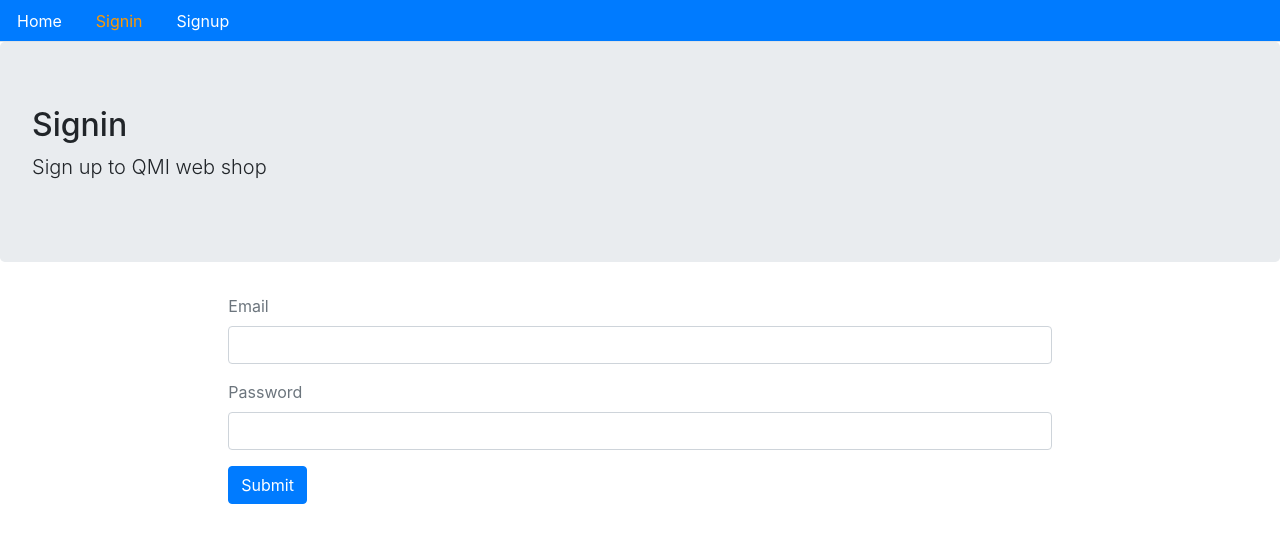
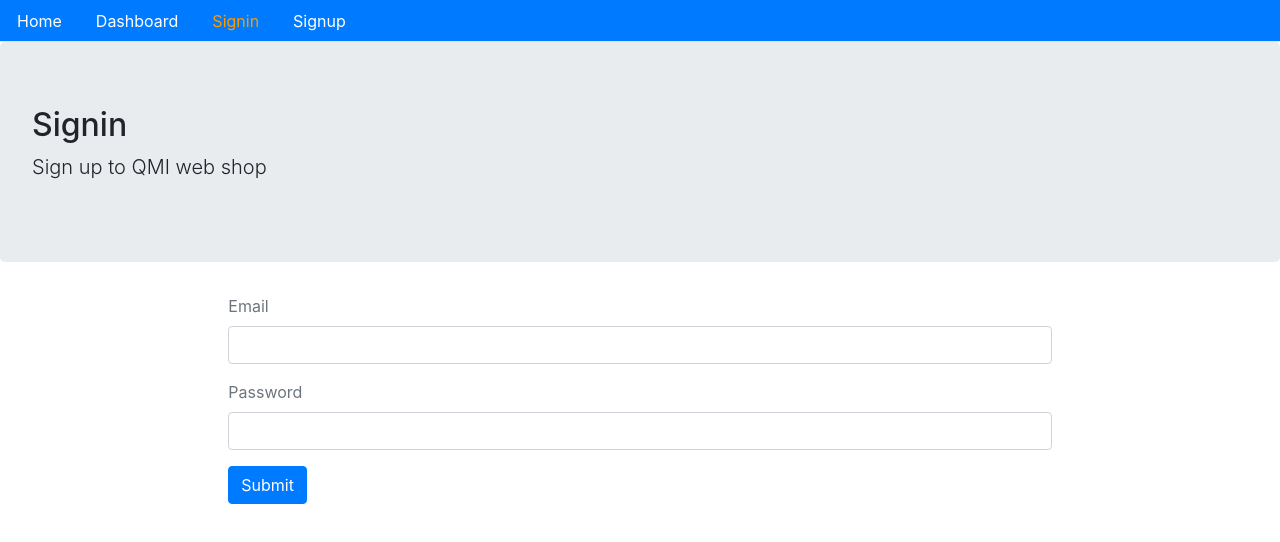
Before and after one commit to lilja-listus/qmi-products, a React (Create React App) app in the folder app/: page /signin in a window 1280 px wide. Shown: the top 542 px of the page. Built offline with nearby package versions, Linux system fonts and the light colour scheme; no server answers.

Commit message:
Create user Dashboard and protected route for it.

```diff
--- a/app/src/Routes.js
+++ b/app/src/Routes.js
@@ -3,6 +3,8 @@
 import Signin from "./user/Signin";
 import Signup from "./user/Signup";
 import Home from "./core/Home";
+import PrivateRoute from "./auth/PrivateRoute";
+import Dashboard from "./user/UserDashboard";
 
 const Routes = () => {
   return (
@@ -11,6 +13,7 @@
         <Route path="/" exact component={Home} />
         <Route path="/signin" exact component={Signin} />
         <Route path="/signup" exact component={Signup} />
+        <PrivateRoute path="/dashboard" exact component={Dashboard} />
       </Switch>
     </BrowserRouter>
   );
--- /dev/null
+++ b/app/src/auth/PrivateRoute.js
@@ -0,0 +1,20 @@
+import React from "react";
+import { Route, Redirect } from "react-router-dom";
+import { isAuthenticated } from "./index";
+
+const PrivateRoute = ({ component: Component, ...rest }) => (
+  <Route
+    {...rest}
+    render={props =>
+      isAuthenticated() ? (
+        <Component {...props} />
+      ) : (
+        <Redirect
+          to={{ pathname: "/signin", state: { from: props.location } }}
+        />
+      )
+    }
+  />
+);
+
+export default PrivateRoute;
--- a/app/src/core/Menu.js
+++ b/app/src/core/Menu.js
@@ -18,6 +18,17 @@
           Home
         </Link>
       </li>
+
+      <li className="nav-item">
+        <Link
+          className="nav-link"
+          style={isActive(history, "/dashboard")}
+          to="/dashboard"
+        >
+          Dashboard
+        </Link>
+      </li>
+
       {!isAuthenticated() && (
         <Fragment>
           {" "}
--- /dev/null
+++ b/app/src/user/UserDashboard.js
@@ -0,0 +1,13 @@
+import React from "react";
+import Layout from "../core/Layout";
+
+const Dashboard = () => {
+  return (
+    <Layout title="Dashboard" description="User Dashboard">
+      {" "}
+      ...{" "}
+    </Layout>
+  );
+};
+
+export default Dashboard;
```
